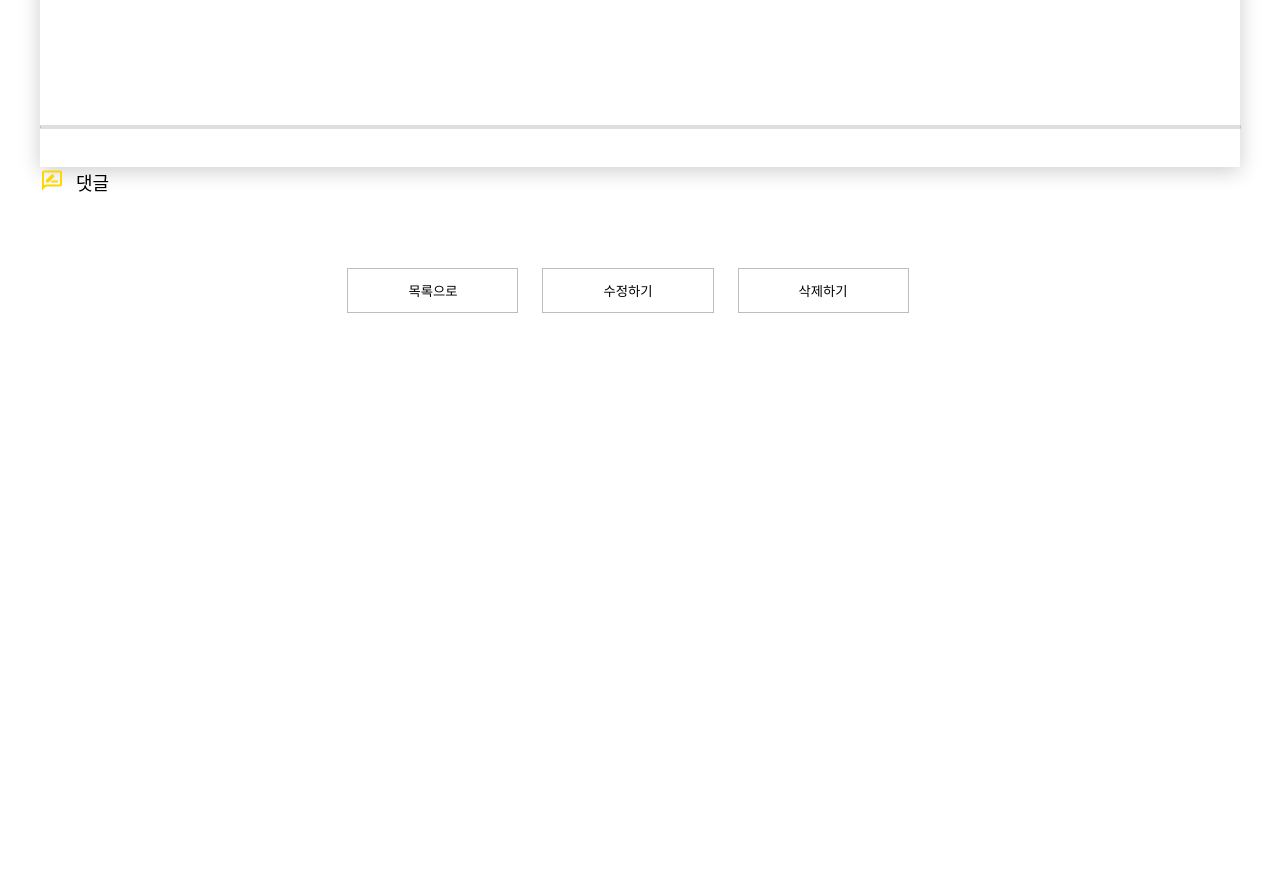
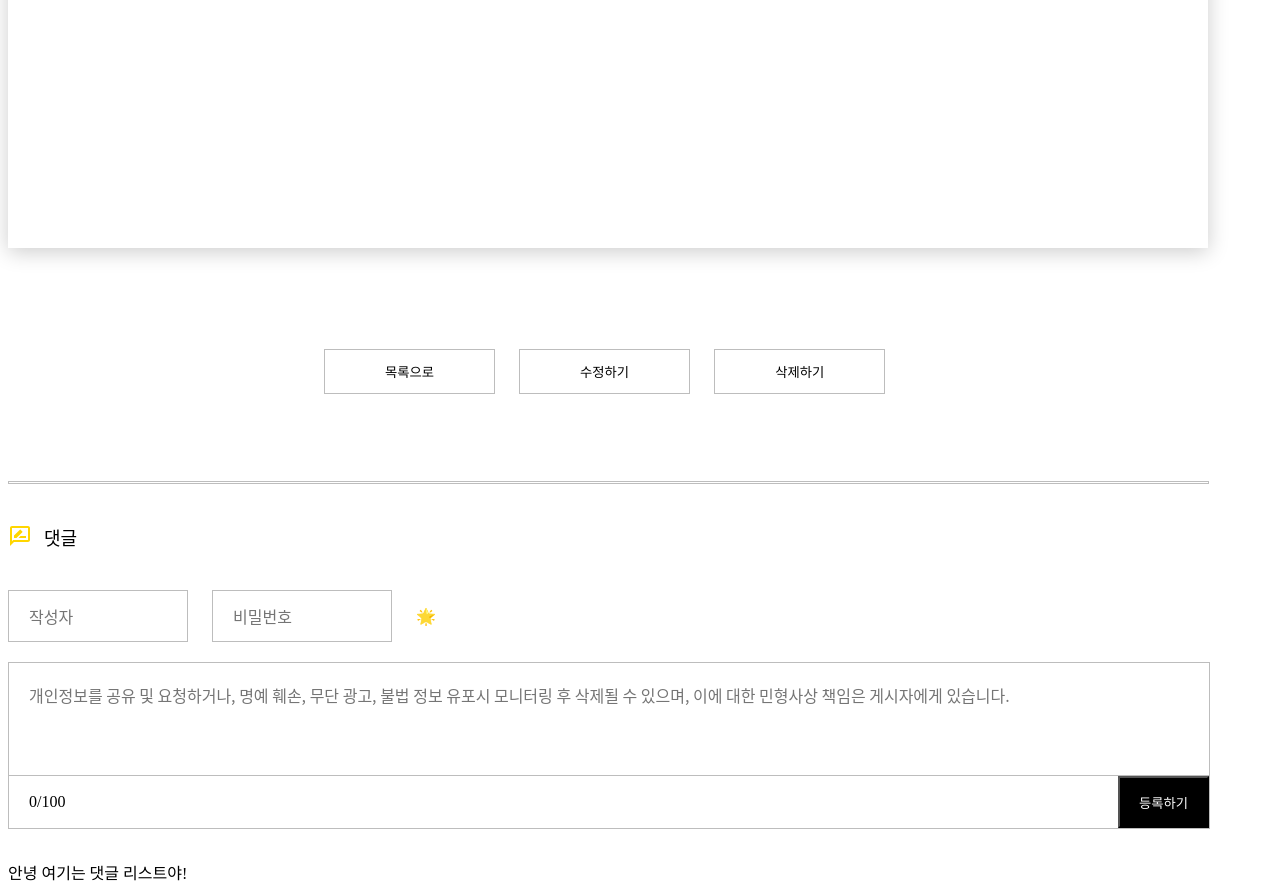
Before and after one commit to jay0425/freeboard-frontend, a Next.js app: page /boards/1 in a window 1280 px wide. Shown: the part 560-1452 px from the top of the page. Before the commit the page ends 873 px from the top, so only its background shows below. Built offline with nearby package versions, Linux system fonts and the light colour scheme; no server answers.

Commit message:
게시글 댓글 쓰기 UI 구현

```diff
--- a/src/components/units/board/comment/commentWrite/BoardCommentWrite.container.js
+++ b/src/components/units/board/comment/commentWrite/BoardCommentWrite.container.js
@@ -9,6 +9,21 @@ export default function BoardCommentWritePage() {
           <S.CommentPencil src="/images/yellow-pencil.svg" alt="노란 연필 그림" />
           <S.CommentTitle>댓글</S.CommentTitle>
         </S.CommentWriteTop>
+        <S.CommentWriteInfo>
+          <S.CommentWriter placeholder="작성자" />
+          <S.CommentPassword placeholder="비밀번호" />
+          <S.CommentStar>🌟</S.CommentStar>
+        </S.CommentWriteInfo>
+        <S.CommentBottom>
+          <S.CommentText
+            maxLength={100}
+            placeholder="개인정보를 공유 및 요청하거나, 명예 훼손, 무단 광고, 불법 정보 유포시 모니터링 후 삭제될 수 있으며, 이에 대한 민형사상 책임은 게시자에게 있습니다."
+          />
+          <S.CommentTextBottom>
+            <S.CommentLength>0/100</S.CommentLength>
+            <S.CommentTextButton>등록하기</S.CommentTextButton>
+          </S.CommentTextBottom>
+        </S.CommentBottom>
       </S.CommentWriteWrapper>
     </S.Wrapper>
   );
--- a/src/components/units/board/comment/commentWrite/BoardCommentWrite.styles.js
+++ b/src/components/units/board/comment/commentWrite/BoardCommentWrite.styles.js
@@ -3,10 +3,10 @@ import styled from '@emotion/styled';
 export const Wrapper = styled.div`
   width: 1200px;
 
-  position: absolute;
+  /* position: absolute;
   top: 90%;
   left: 50%;
-  transform: translate(-50%, -50%);
+  transform: translate(-50%, -50%); */
 `;
 
 export const Line = styled.div`
@@ -23,6 +23,7 @@ export const CommentWriteWrapper = styled.div``;
 export const CommentWriteTop = styled.div`
   display: flex;
   gap: 12px;
+  margin-bottom: 40px;
 `;
 
 export const CommentPencil = styled.img`
@@ -31,10 +32,104 @@ export const CommentPencil = styled.img`
 `;
 
 export const CommentTitle = styled.div`
-  color: var(--Black, #000);
+  color: #000;
   font-family: 'Noto Sans CJK KR';
   font-size: 18px;
   font-style: normal;
   font-weight: 500;
   line-height: normal;
 `;
+
+export const CommentWriteInfo = styled.div`
+  display: flex;
+  align-items: center;
+  margin-bottom: 20px;
+`;
+
+export const CommentWriter = styled.input`
+  box-sizing: border-box;
+
+  width: 180px;
+  height: 52px;
+  padding: 14px 0 14px 20px;
+  margin-right: 24px;
+
+  color: #828282;
+  font-family: 'Noto Sans CJK KR';
+  font-size: 16px;
+  font-weight: 500;
+
+  border: 1px solid #bdbdbd;
+`;
+
+export const CommentPassword = styled.input`
+  box-sizing: border-box;
+
+  width: 180px;
+  height: 52px;
+  padding: 14px 0 14px 20px;
+  margin-right: 24px;
+
+  color: #828282;
+  font-family: 'Noto Sans CJK KR';
+  font-size: 16px;
+  font-weight: 500;
+
+  border: 1px solid #bdbdbd;
+`;
+
+export const CommentStar = styled.div``;
+
+export const CommentBottom = styled.div`
+  border: 1px solid #bdbdbd;
+  width: 1200px;
+  margin-bottom: 31px;
+`;
+
+export const CommentText = styled.textarea`
+  box-sizing: border-box;
+
+  width: 1200px;
+  height: 108px;
+
+  padding: 20px 0 0 20px;
+
+  resize: none;
+
+  color: #bdbdbd;
+  font-family: 'Noto Sans CJK KR';
+  font-size: 16px;
+  font-style: normal;
+  font-weight: 500;
+
+  border: none;
+`;
+
+export const CommentTextBottom = styled.div`
+  width: 1200px;
+  height: 52px;
+
+  border-top: 1px solid #bdbdbd;
+
+  display: flex;
+  justify-content: space-between;
+  align-items: center;
+`;
+
+export const CommentLength = styled.div`
+  margin-left: 20px;
+`;
+
+export const CommentTextButton = styled.button`
+  display: flex;
+  width: 91px;
+  height: 52px;
+  padding: 14px 16px;
+  justify-content: center;
+  align-items: center;
+
+  background-color: #000;
+  color: #fff;
+
+  cursor: pointer;
+`;
--- a/src/components/units/board/detail/BoardDetail.styles.js
+++ b/src/components/units/board/detail/BoardDetail.styles.js
@@ -1,10 +1,10 @@
 import styled from '@emotion/styled';
 
 export const Wrapper = styled.div`
-  position: absolute;
+  /* position: absolute;
   top: 50%;
   left: 50%;
-  transform: translate(-50%, -50%);
+  transform: translate(-50%, -50%); */
 `;
 
 export const CardWrapper = styled.div`
@@ -75,10 +75,10 @@ export const Contents = styled.div`
 `;
 
 export const ButtonWrapper = styled.div`
-  display: flex;
-  justify-content: center;
+  /* display: flex;
+  justify-content: center; */
 
-  margin-top: 101px;
+  margin: 101px 0 87px 316px;
 `;
 
 export const Button = styled.button`
```
